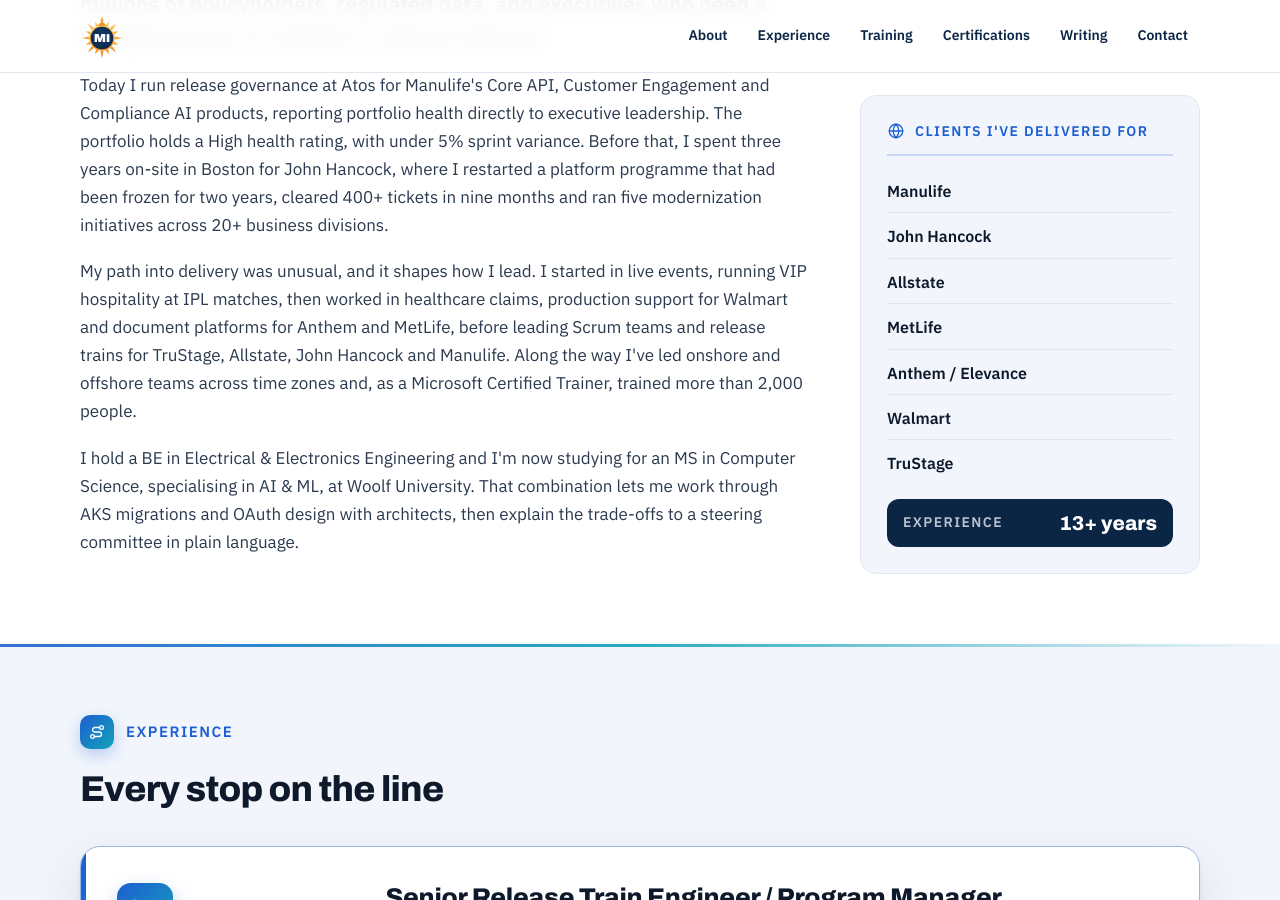
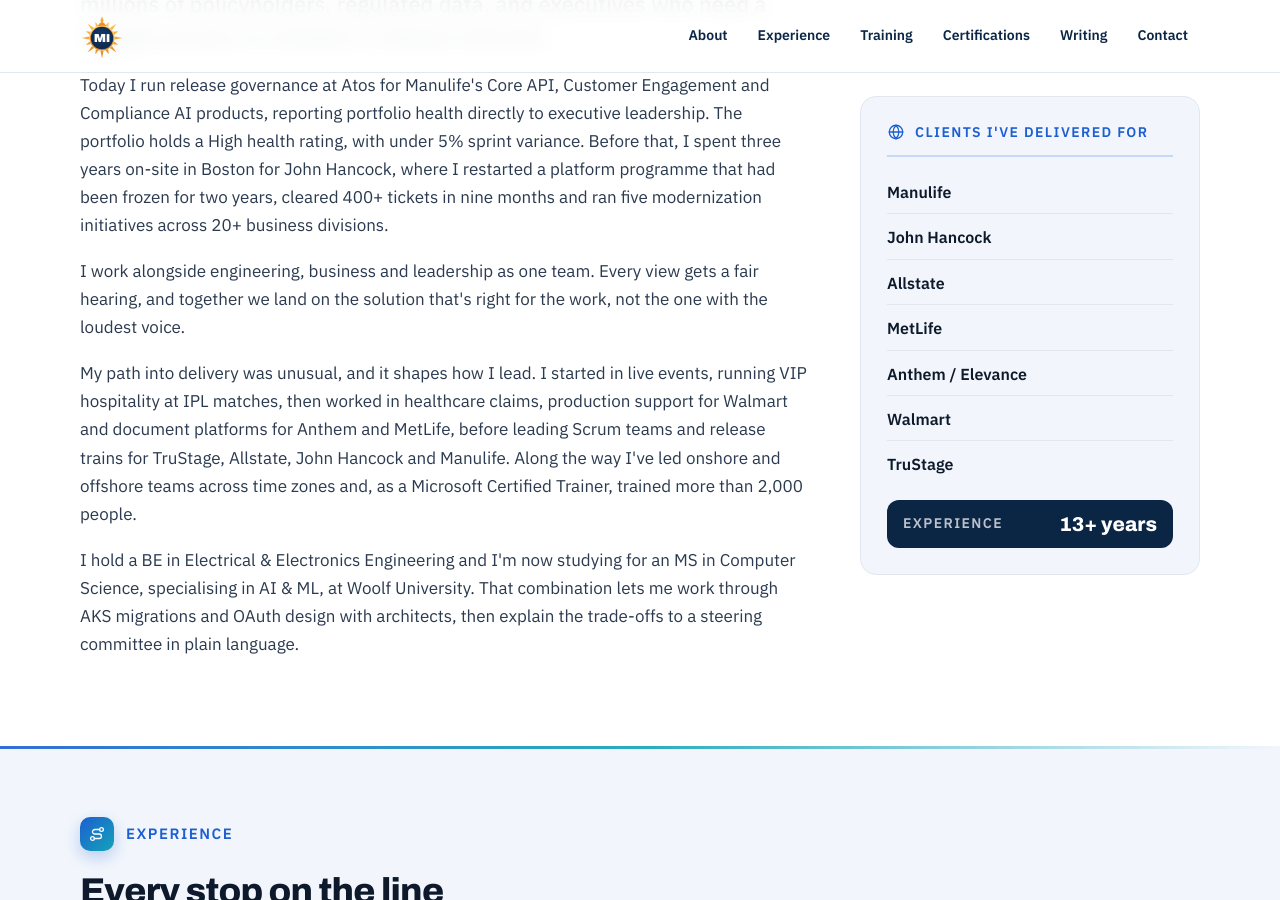
Before and after one commit to Madhan-I/Madhan-I.github.io, a Jekyll site: the page built from index.html, in a window 1280 px wide and 900 px high, scrolled down 1274 px. Built offline with Jekyll 4.4.1, drawn with Linux system fonts in a browser that asks for light colours.

Commit message:
About: collaborative, fair way of working; softer logo tooltip
Co-Authored-By: Claude Opus 5.5 <noreply@anthropic.com>
Claude-Session: https://claude.ai/code/session_01MFRrTt7LBDdX57m85KHNGp

```diff
--- a/_data/profile.yml
+++ b/_data/profile.yml
@@ -74,6 +74,7 @@ about_title: "Delivery leader. Engineer by training. Teacher by habit."
 about:
   - "Programmes call me when delivery has stalled and the stakes are high: millions of policyholders, regulated data, and executives who need a straight answer on whether a release will land."
   - "Today I run release governance at Atos for Manulife's Core API, Customer Engagement and Compliance AI products, reporting portfolio health directly to executive leadership. The portfolio holds a High health rating, with under 5% sprint variance. Before that, I spent three years on-site in Boston for John Hancock, where I restarted a platform programme that had been frozen for two years, cleared 400+ tickets in nine months and ran five modernization initiatives across 20+ business divisions."
+  - "I work alongside engineering, business and leadership as one team. Every view gets a fair hearing, and together we land on the solution that's right for the work, not the one with the loudest voice."
   - "My path into delivery was unusual, and it shapes how I lead. I started in live events, running VIP hospitality at IPL matches, then worked in healthcare claims, production support for Walmart and document platforms for Anthem and MetLife, before leading Scrum teams and release trains for TruStage, Allstate, John Hancock and Manulife. Along the way I've led onshore and offshore teams across time zones and, as a Microsoft Certified Trainer, trained more than 2,000 people."
   - "I hold a BE in Electrical & Electronics Engineering and I'm now studying for an MS in Computer Science, specialising in AI & ML, at Woolf University. That combination lets me work through AKS migrations and OAuth design with architects, then explain the trade-offs to a steering committee in plain language."
 
--- a/_includes/nav.html
+++ b/_includes/nav.html
@@ -2,7 +2,7 @@
 {%- assign th = site.data.theme -%}
 <nav>
   <div class="wrap">
-    <a class="mark" href="{{ '/' | relative_url }}" aria-label="Madhan Irulandi, home" title="Weighs every side. Settles on what is right."><img src="{{ '/assets/icons/emblem.svg' | relative_url }}?v=7" alt="" width="40" height="40"><span class="mark-name">Madhan <b>Irulandi</b></span></a>
+    <a class="mark" href="{{ '/' | relative_url }}" aria-label="Madhan Irulandi, home" title="Every view heard. The right solution, together."><img src="{{ '/assets/icons/emblem.svg' | relative_url }}?v=7" alt="" width="40" height="40"><span class="mark-name">Madhan <b>Irulandi</b></span></a>
     <ul>
       {% unless th.show.about == false %}<li><a href="{{ '/#about' | relative_url }}">About</a></li>{% endunless %}
       {% unless th.show.experience == false %}<li><a href="{{ '/#experience' | relative_url }}">Experience</a></li>{% endunless %}
```
